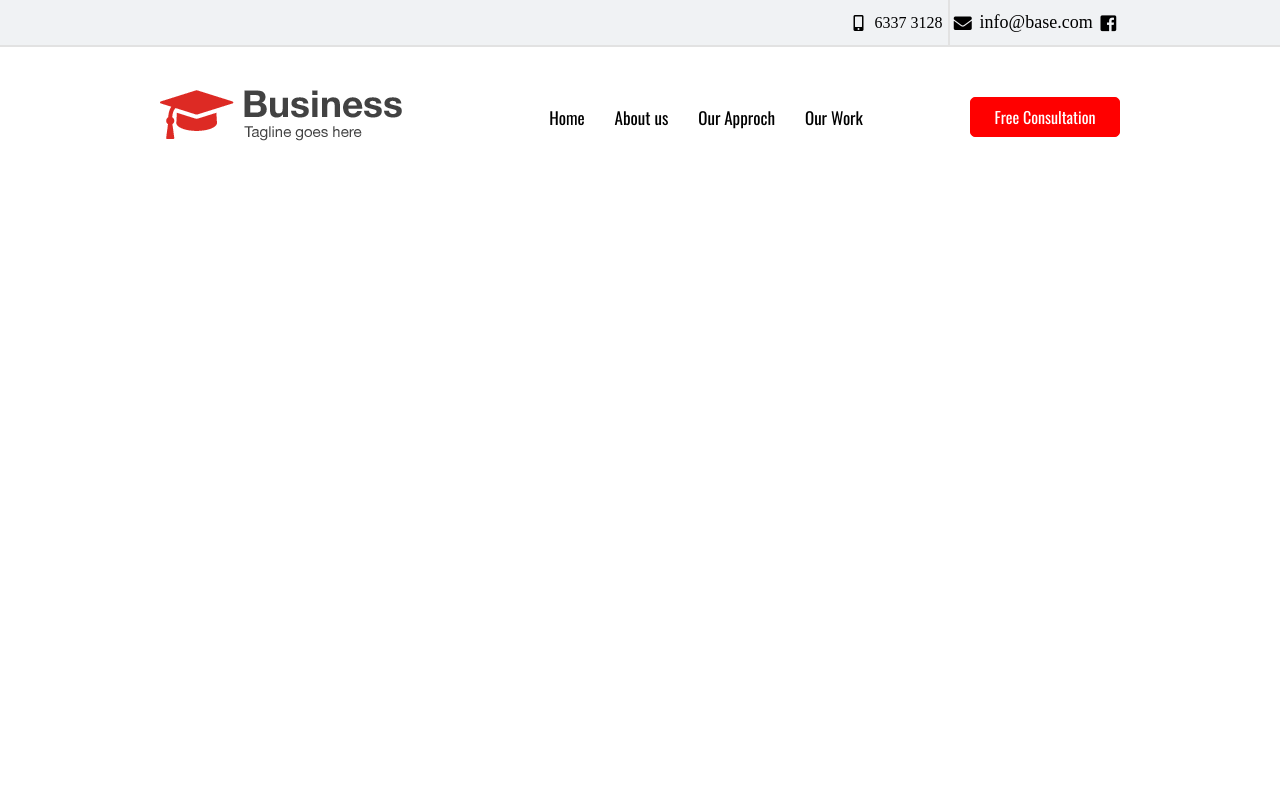
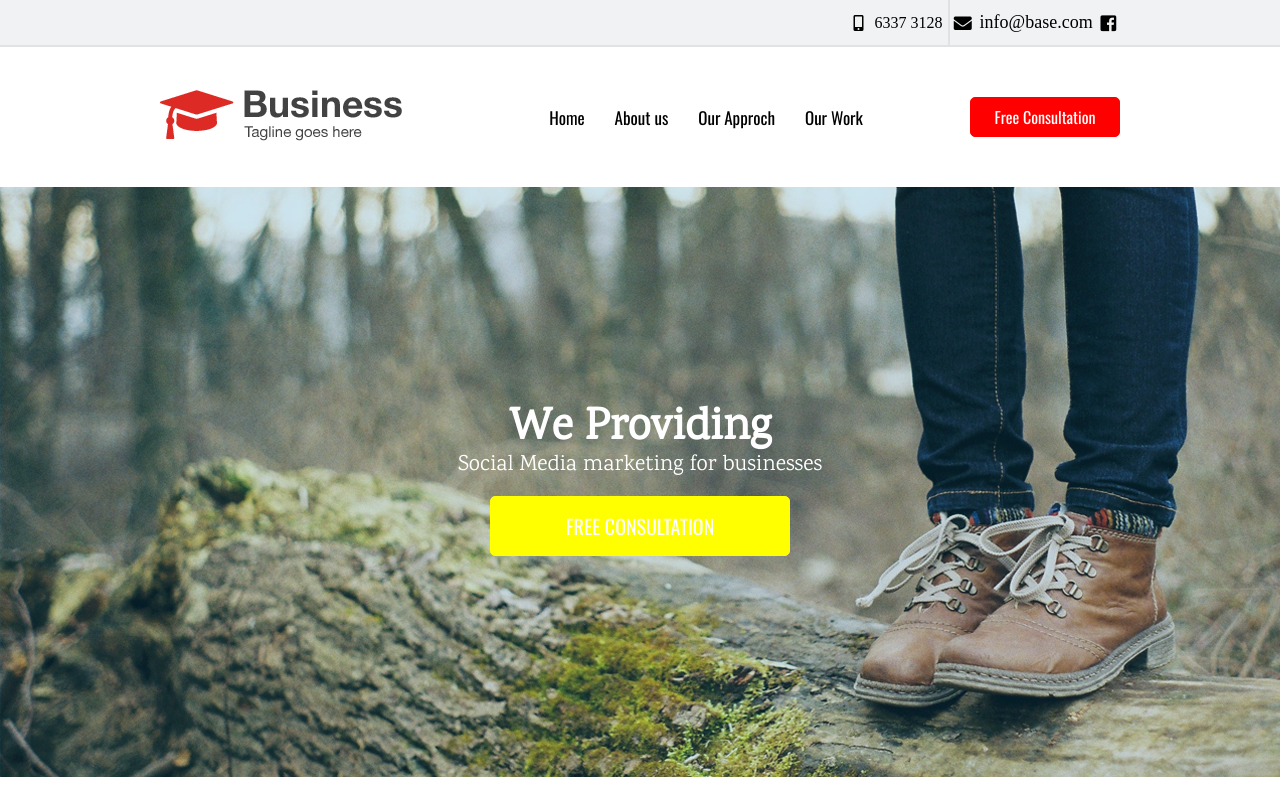
Before and after one commit to BaZooka12/lending, a plain HTML site: page index.html in a window 1280 px wide. Drawn offline with nearby package versions, Linux system fonts and the light colour scheme.

Commit message:
Added banner

```diff
--- a/index.html
+++ b/index.html
@@ -7,9 +7,11 @@
     <link href="https://use.fontawesome.com/releases/v5.0.7/css/all.css" rel="stylesheet">
 	<link href="style.css" rel="stylesheet">
 	<link href="https://fonts.googleapis.com/css?family=Oswald" rel="stylesheet">
+	<link href="https://fonts.googleapis.com/css?family=Karma" rel="stylesheet">
     <title>Document</title>
 </head>
 <body>
+	<!-- Header -->
 	<header>
 			<div class="header-top">
 				<div class="container header-wrapper-top">
@@ -39,11 +41,20 @@
 						</ul>
 					</nav>
 					<div>
-						<button class="header-botton" ><a href="#">Free Consultation</a></button>
+						<button class="header-button" ><a href="#">Free Consultation</a></button>
 					</div>
 				</div>
 			</div>
+	</header>
 
-	</header>
+	<!-- Banner -->
+	<div class="banner">
+		<div class="banner-wrapper">
+			<h2>We Providing</h2>
+			<p>Social Media marketing for businesses</p>
+			<button class="banner-button"><a href="#">Free Consultation</a></button>
+		</div>
+	</div>
+
 </body>
 </html>
--- a/style.css
+++ b/style.css
@@ -3,6 +3,7 @@ body {
    padding: 0;
 }
 
+/* Header */
 .header-top {
     background-color: #f0f2f4;
     border-bottom: 2px solid #e2e2e2;
@@ -64,7 +65,7 @@ body {
     color: red;
 }
 
-.header-botton {
+.header-button {
     box-sizing: border-box;
     font-family: 'Oswald', sans-serif;
     font-size: 16px;
@@ -75,7 +76,58 @@ body {
     border: 1px solid red;
     border-radius: 5px;
 }
-.header-botton a{
+.header-button a{
     text-decoration: none;
     color: white;
 }
+
+/* Banner */
+.banner {
+    height: 590px;
+    background: url(images/hero-bg.jpg);
+    background-size: cover;
+}
+
+.banner-wrapper {
+    width: 960px;
+    margin: 0 auto;
+    height: 100%;
+    display: flex;
+    flex-direction: column;
+    justify-content: center;
+
+}
+
+.banner h2 {
+    margin: 0 auto;
+    color: white;
+    font-size: 45px;
+    line-height: 40px;
+    font-family: 'Karma', serif;
+}
+
+.banner p {
+    margin: 0 auto;
+    color: white;
+    font-size: 22px;
+    font-family: 'Karma', serif;
+    margin-bottom: 15px;
+}
+
+.banner-button {
+    margin: 0 auto;
+    box-sizing: border-box;
+    font-family: 'Oswald', sans-serif;
+    font-size: 20px;
+    text-align: center;
+    width: 300px;
+    height: 60px;
+    background: yellow;
+    border: 1px solid yellow;
+    border-radius: 5px;
+    text-transform: uppercase;
+}
+.banner-button a{
+    text-decoration: none;
+    color: white;
+}
```
